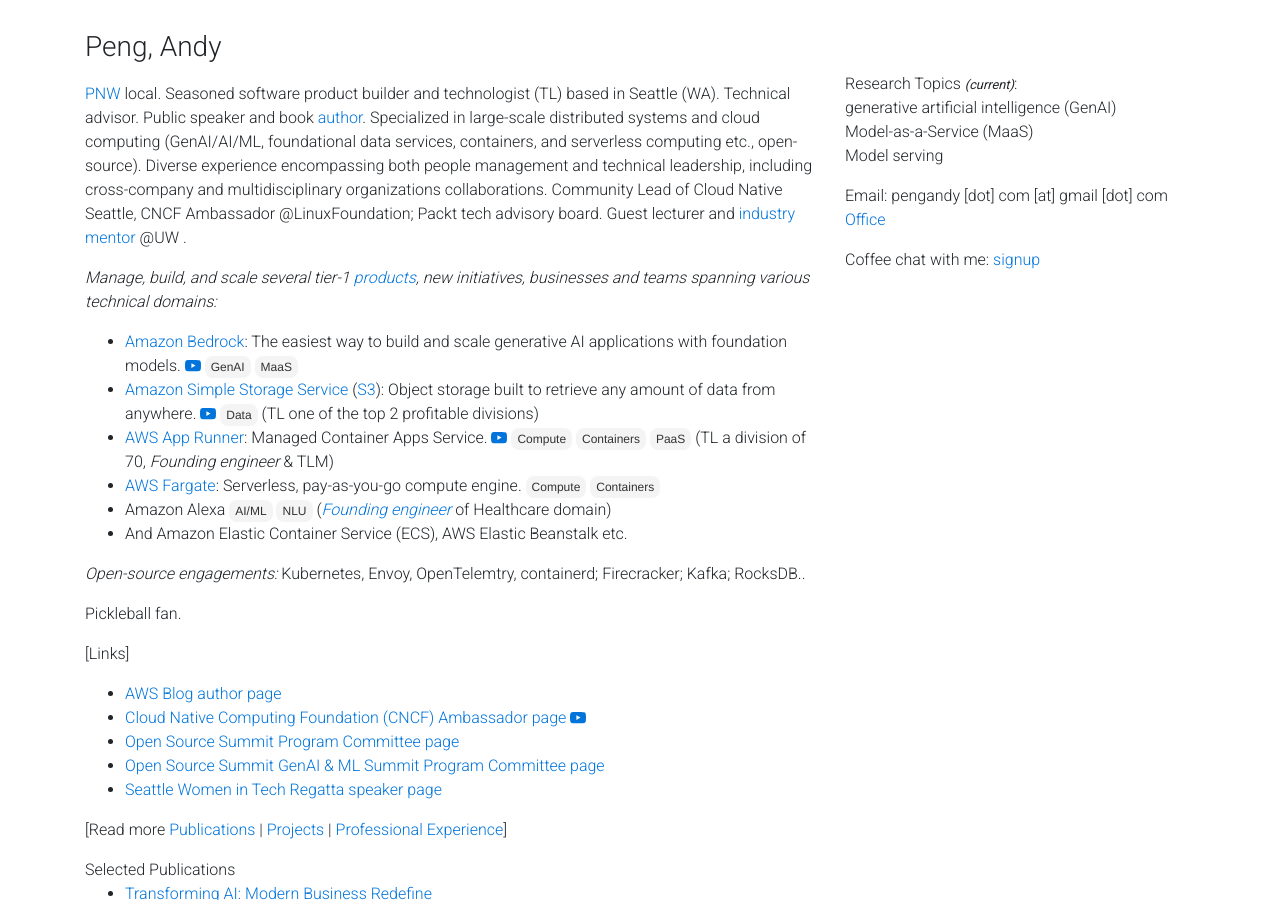
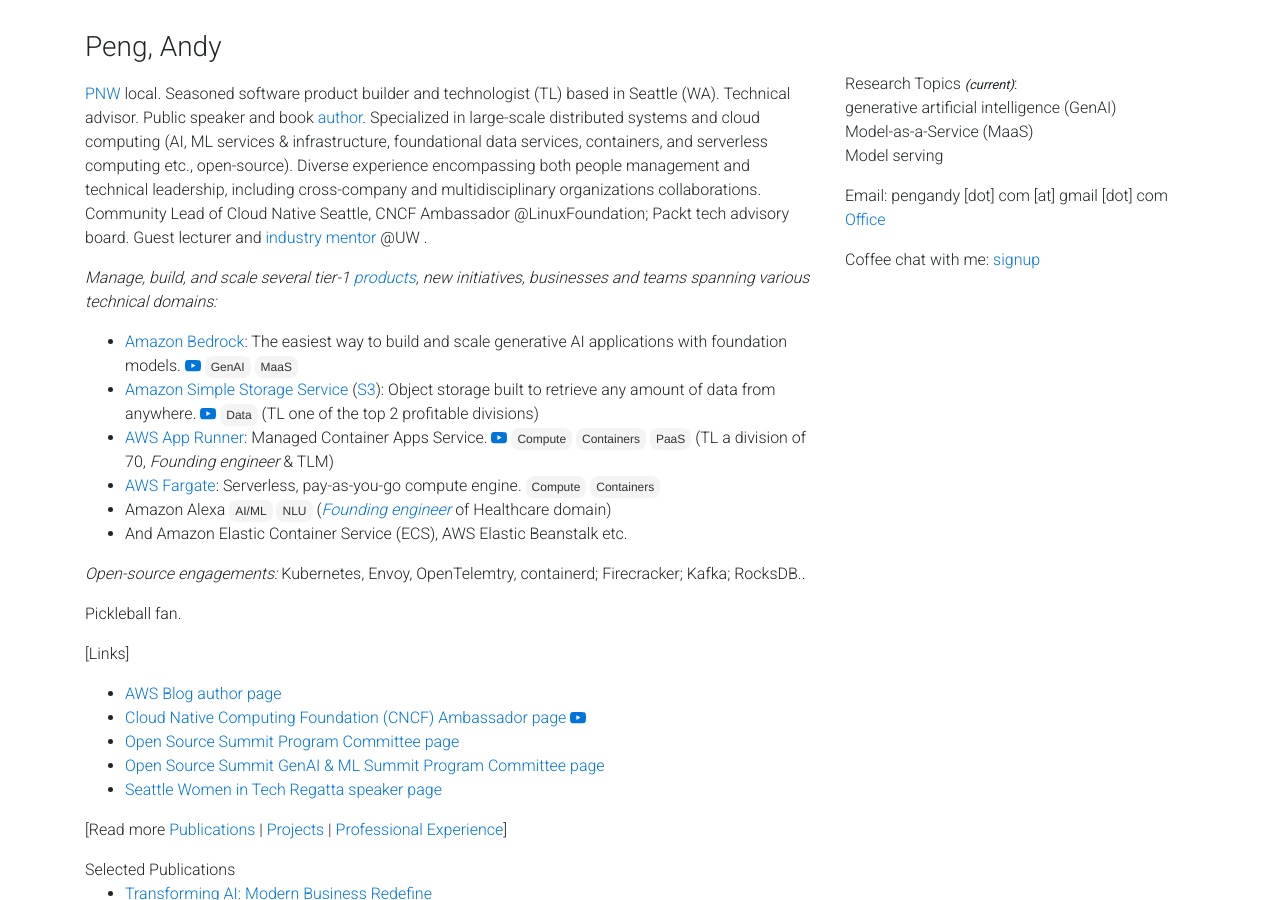
Before and after one commit to gfw001/gfw001.github.io, a Jekyll site: the page portfolio.html, which Jekyll copies as it is, in a window 1280 px wide and 900 px high. Built offline with Jekyll 4.4.1, drawn with Linux system fonts in a browser that asks for light colours; nearby versions of some CDN libraries; a style sheet for code colours, icons or effects is not loaded.

Commit message:
Update portfolio.html

```diff
--- a/portfolio.html
+++ b/portfolio.html
@@ -101,7 +101,7 @@
   <div class="row">
     <div class="col">
       <p style="margin-top:10px;">
-        <a href="https://www.pcta.org/">PNW</a> local. Seasoned software product builder and technologist (TL) based in Seattle (WA). Technical advisor. Public speaker and book <a href="https://aws.amazon.com/blogs/containers/author/yimipeng/">author</a>. Specialized in large-scale distributed systems and cloud computing (GenAI/AI/ML, foundational data services, containers, and serverless computing etc., open-source). Diverse experience encompassing both people management and technical leadership, including cross-company and multidisciplinary organizations collaborations. Community Lead of Cloud Native Seattle, CNCF Ambassador @LinuxFoundation; Packt tech advisory board. Guest lecturer and <a href="https://foster.uw.edu/academics/degree-programs/master-of-science-in-information-systems/mentors/">industry mentor</a> @UW . <br>
+        <a href="https://www.pcta.org/">PNW</a> local. Seasoned software product builder and technologist (TL) based in Seattle (WA). Technical advisor. Public speaker and book <a href="https://aws.amazon.com/blogs/containers/author/yimipeng/">author</a>. Specialized in large-scale distributed systems and cloud computing (AI, ML services & infrastructure, foundational data services, containers, and serverless computing etc., open-source). Diverse experience encompassing both people management and technical leadership, including cross-company and multidisciplinary organizations collaborations. Community Lead of Cloud Native Seattle, CNCF Ambassador @LinuxFoundation; Packt tech advisory board. Guest lecturer and <a href="https://foster.uw.edu/academics/degree-programs/master-of-science-in-information-systems/mentors/">industry mentor</a> @UW . <br>
       </p>
       <p>
 	      <i>Manage, build, and scale several tier-1 <a href="/products">products</a>, new initiatives, businesses and teams spanning various technical domains: </i>
```
